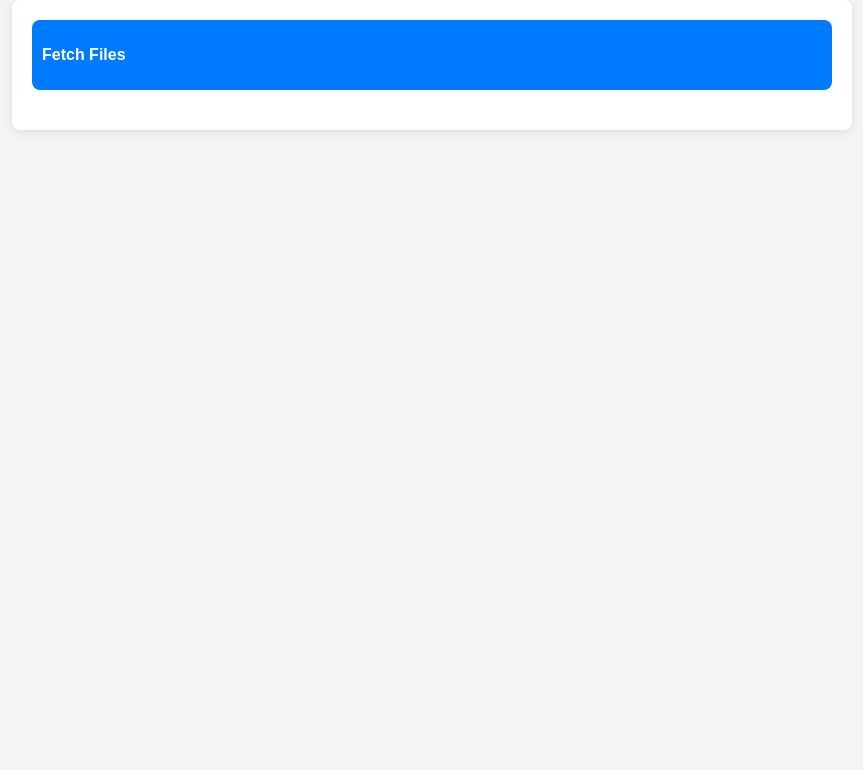
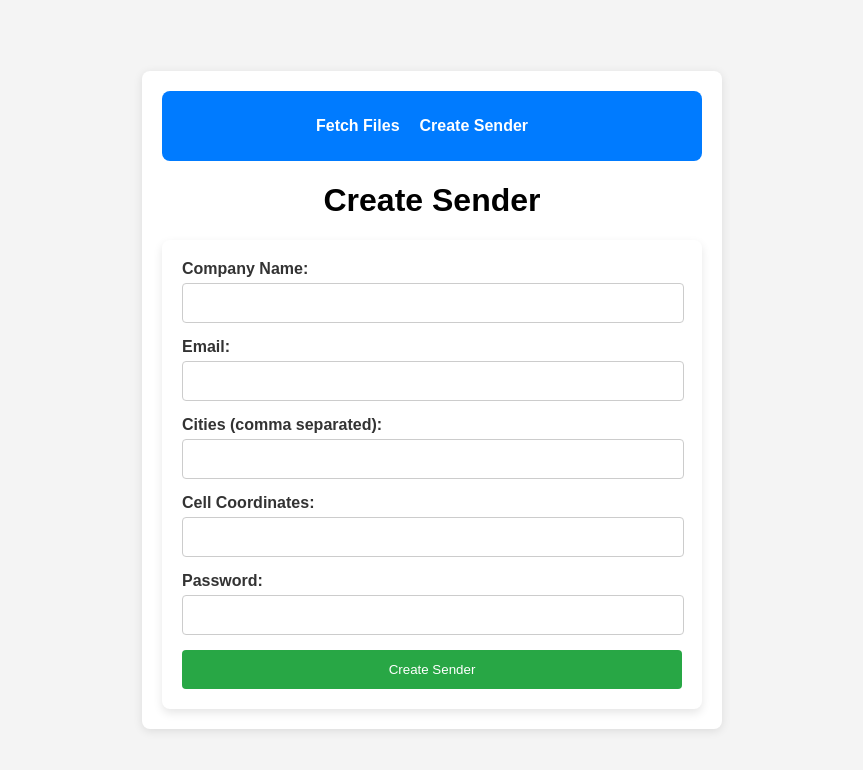
Before and after one commit to medhouse-email-processor/frontend, a React (Create React App) app: page /createsender in a window 1280 px wide. Before the commit this address had no page. Shown: the top 770 px of the page, without its empty margins (208-1071 px from the left). Built offline with nearby package versions, Linux system fonts and the light colour scheme.

Commit message:
Added sender creation in frontend; adjusted layout

```diff
--- a/src/App.css
+++ b/src/App.css
@@ -4,10 +4,14 @@ body {
     background-color: #f4f4f4;
     margin: 0;
     padding: 0;
+    display: flex;
+    justify-content: center;
+    align-items: center;
+    height: 100vh;
 }
 
 .App {
-    max-width: 800px;
+    max-width: 600px;
     margin: auto;
     padding: 20px;
     background: white;
@@ -26,10 +30,11 @@ nav {
 nav ul {
     list-style: none;
     padding: 0;
+    display: flex;
+    justify-content: center;
 }
 
 nav li {
-    display: inline;
     margin-right: 20px;
 }
 
@@ -44,36 +49,104 @@ nav a:hover {
     color: #e0e0e0;
 }
 
-/* Page content styles */
-h1 {
+/* Centered Form Styles */
+form {
+    display: flex;
+    flex-direction: column;
+    align-items: center;
+    background: #ffffff;
+    padding: 20px;
+    border-radius: 8px;
+    box-shadow: 0 4px 10px rgba(0, 0, 0, 0.1);
+    min-width: 500px;
+}
+
+form div {
+    margin-bottom: 15px;
+    width: 100%;
+}
+
+label {
+    font-weight: bold;
+    margin-bottom: 5px;
+    display: block;
     color: #333;
 }
 
-.container {
-    margin-top: 20px;
+input {
+    width: calc(100% - 20px);
+    padding: 10px;
+    border-radius: 4px;
+    border: 1px solid #ccc;
+    font-size: 16px;
+    transition: border-color 0.3s;
 }
 
-/* Button styles */
-.button {
+input:focus {
+    border-color: #007bff;
+    outline: none;
+}
+
+button {
+    width: 100%;
     background-color: #28a745;
     color: white;
     border: none;
     border-radius: 4px;
-    padding: 10px 15px;
+    padding: 12px;
     cursor: pointer;
-    transition: background-color 0.3s;
+    transition: background-color 0.3s, transform 0.2s;
 }
 
-.button:hover {
+button:hover {
     background-color: #218838;
+}
+
+button:active {
+    transform: scale(0.98);
+}
+
+/* Responsive adjustments */
+@media (max-width: 768px) {
+    form {
+        padding: 15px;
+    }
+
+    input {
+        padding: 8px;
+    }
+
+    button {
+        padding: 10px;
+    }
+}
+
+/* Status Message Styles */
+.status,
+.loading {
+    margin-top: 20px;
+    font-size: 16px;
+    padding: 10px;
+    border-radius: 4px;
+    width: 100%;
+    text-align: center;
+}
+
+.loading {
+    color: #333;
+    background-color: #f0f0f0;
 }
 
 .error {
     color: red;
-    margin-top: 10px;
+    background-color: #ffe0e0;
 }
 
 .success {
     color: green;
-    margin-top: 10px;
+    background-color: #e0ffe0;
 }
+
+h1 {
+    text-align: center;
+}
--- a/src/App.js
+++ b/src/App.js
@@ -1,6 +1,6 @@
 import React from 'react'
 import { BrowserRouter as Router, Route, Routes } from 'react-router-dom'
-import FetchAndUpload from './pages/FetchAndUpload'
+import { FetchAndUpload, CreateSender } from './pages'
 import './App.css'
 
 function App() {
@@ -10,10 +10,12 @@ function App() {
         <nav>
           <ul>
             <li><a href="/">Fetch Files</a></li>
+            <li><a href="/createsender">Create Sender</a></li>
           </ul>
         </nav>
         <Routes>
           <Route path="/" element={<FetchAndUpload />} />
+          <Route path="/createsender" element={<CreateSender />} />
         </Routes>
       </div>
     </Router>
--- /dev/null
+++ b/src/pages/CreateSender.js
@@ -0,0 +1,136 @@
+import React, { useState } from 'react'
+import { createSender } from '../services/api'
+
+const CreateSender = () => {
+    const [companyName, setCompanyName] = useState('')
+    const [email, setEmail] = useState('')
+    const [cities, setCities] = useState('')
+    const [cellCoordinates, setCellCoordinates] = useState('')
+    const [password, setPassword] = useState('')
+    const [status, setStatus] = useState('')
+    const [isLoading, setIsLoading] = useState(false)
+    const [errors, setErrors] = useState({})
+
+    const validateForm = () => {
+        const newErrors = {}
+
+        if (!companyName) {
+            newErrors.companyName = 'Company name is required.'
+        }
+
+        const emailRegex = /^[^\s@]+@[^\s@]+\.[^\s@]+$/
+        if (!email || !emailRegex.test(email)) {
+            newErrors.email = 'Please enter a valid email address.'
+        }
+
+        if (!cities) {
+            newErrors.cities = 'Please enter at least one city.'
+        }
+
+        const cellRegex = /^[A-Z]+\d+$/
+        if (!cellCoordinates || !cellRegex.test(cellCoordinates)) {
+            newErrors.cellCoordinates = 'Cell coordinates must be like A1, B2, etc.'
+        }
+
+        if (!password || password.length < 8) {
+            newErrors.password = 'Password must be at least 8 characters long.'
+        }
+
+        setErrors(newErrors)
+        return Object.keys(newErrors).length === 0
+    }
+
+    const handleCreateSender = async (e) => {
+        e.preventDefault()
+
+        if (!validateForm()) {
+            return
+        }
+
+        setIsLoading(true)
+        setStatus('Creating sender...')
+
+        try {
+            const cityArray = cities.split(',').map(city => city.trim())
+            const requestBody = {
+                companyName,
+                email,
+                cities: cityArray,
+                cellCoordinates,
+                password // Including password in the request
+            }
+
+            const createResponse = await createSender(requestBody)
+
+            if (createResponse.success) {
+                setStatus('Sender created successfully!')
+            } else {
+                setStatus('Error creating sender: ' + createResponse.message)
+            }
+        } catch (error) {
+            setStatus('An error occurred: ' + error.message)
+        } finally {
+            setIsLoading(false)
+        }
+    }
+
+    return (
+        <div className="container">
+            <h1>Create Sender</h1>
+            <form onSubmit={handleCreateSender}>
+                <div>
+                    <label>Company Name:</label>
+                    <input
+                        type="text"
+                        value={companyName}
+                        onChange={(e) => setCompanyName(e.target.value)}
+                    />
+                    {errors.companyName && <p className="error">{errors.companyName}</p>}
+                </div>
+                <div>
+                    <label>Email:</label>
+                    <input
+                        type="email"
+                        value={email}
+                        onChange={(e) => setEmail(e.target.value)}
+                    />
+                    {errors.email && <p className="error">{errors.email}</p>}
+                </div>
+                <div>
+                    <label>Cities (comma separated):</label>
+                    <input
+                        type="text"
+                        value={cities}
+                        onChange={(e) => setCities(e.target.value)}
+                    />
+                    {errors.cities && <p className="error">{errors.cities}</p>}
+                </div>
+                <div>
+                    <label>Cell Coordinates:</label>
+                    <input
+                        type="text"
+                        value={cellCoordinates}
+                        onChange={(e) => setCellCoordinates(e.target.value)}
+                    />
+                    {errors.cellCoordinates && <p className="error">{errors.cellCoordinates}</p>}
+                </div>
+                <div>
+                    <label>Password:</label>
+                    <input
+                        type="password"
+                        value={password}
+                        onChange={(e) => setPassword(e.target.value)}
+                        required
+                    />
+                    {errors.password && <p className="error">{errors.password}</p>}
+                </div>
+                <button type="submit" className="button" disabled={isLoading}>
+                    {isLoading ? 'Creating...' : 'Create Sender'}
+                </button>
+            </form>
+            {status && <p className={isLoading ? 'loading' : 'status'}>{status}</p>}
+        </div>
+    )
+}
+
+export default CreateSender
--- a/src/pages/FetchAndUpload.js
+++ b/src/pages/FetchAndUpload.js
@@ -1,5 +1,5 @@
 import React, { useState } from 'react'
-import { fetchEmails, uploadFiles } from '../services/api' // Assuming API functions are stored in api.js
+import { fetchEmails, uploadFiles } from '../services/api'
 
 const FetchAndUpload = () => {
     const [senderId, setSenderId] = useState('')
@@ -7,22 +7,45 @@ const FetchAndUpload = () => {
     const [folderId, setFolderId] = useState('')
     const [status, setStatus] = useState('')
     const [isLoading, setIsLoading] = useState(false)
+    const [errors, setErrors] = useState({})
+
+    const validateForm = () => {
+        const newErrors = {}
+
+        if (!senderId || isNaN(Number(senderId))) {
+            newErrors.senderId = 'Sender ID must be a valid number.'
+        }
+
+        if (!date) {
+            newErrors.date = 'Please select a valid date.'
+        }
+
+        if (!folderId) {
+            newErrors.folderId = 'Google Drive Folder ID is required.'
+        }
+
+        setErrors(newErrors)
+        return Object.keys(newErrors).length === 0
+    }
 
     const handleFetchAndUpload = async (e) => {
         e.preventDefault()
+
+        if (!validateForm()) {
+            return
+        }
+
         setIsLoading(true)
         setStatus('Fetching files...')
 
         try {
-            // Step 1: Fetch files
             const fetchResponse = await fetchEmails(Number(senderId), date)
 
             if (fetchResponse.success) {
                 setStatus(fetchResponse.message)
                 const { mainFolderName, fetchedFiles } = fetchResponse
-                console.log('Fetched Files:', fetchedFiles) // Log the files (you can use them if needed)
+                console.log('Fetched Files:', fetchedFiles)
 
-                // Step 2: Upload files to Google Drive
                 setStatus('Uploading files...')
                 const uploadResponse = await uploadFiles(mainFolderName, folderId)
 
@@ -51,8 +74,8 @@ const FetchAndUpload = () => {
                         type="number"
                         value={senderId}
                         onChange={(e) => setSenderId(e.target.value)}
-                        required
                     />
+                    {errors.senderId && <p className="error">{errors.senderId}</p>}
                 </div>
                 <div>
                     <label>Date:</label>
@@ -60,8 +83,8 @@ const FetchAndUpload = () => {
                         type="date"
                         value={date}
                         onChange={(e) => setDate(e.target.value)}
-                        required
                     />
+                    {errors.date && <p className="error">{errors.date}</p>}
                 </div>
                 <div>
                     <label>Google Drive Folder ID:</label>
@@ -69,8 +92,8 @@ const FetchAndUpload = () => {
                         type="text"
                         value={folderId}
                         onChange={(e) => setFolderId(e.target.value)}
-                        required
                     />
+                    {errors.folderId && <p className="error">{errors.folderId}</p>}
                 </div>
                 <button type="submit" className="button" disabled={isLoading}>
                     {isLoading ? 'Processing...' : 'Fetch and Upload'}
--- /dev/null
+++ b/src/pages/index.js
@@ -0,0 +1,2 @@
+export { default as CreateSender } from './CreateSender'
+export { default as FetchAndUpload } from './FetchAndUpload'
```
Also changed, not shown: src/services/api.js (+31 -17 lines).
